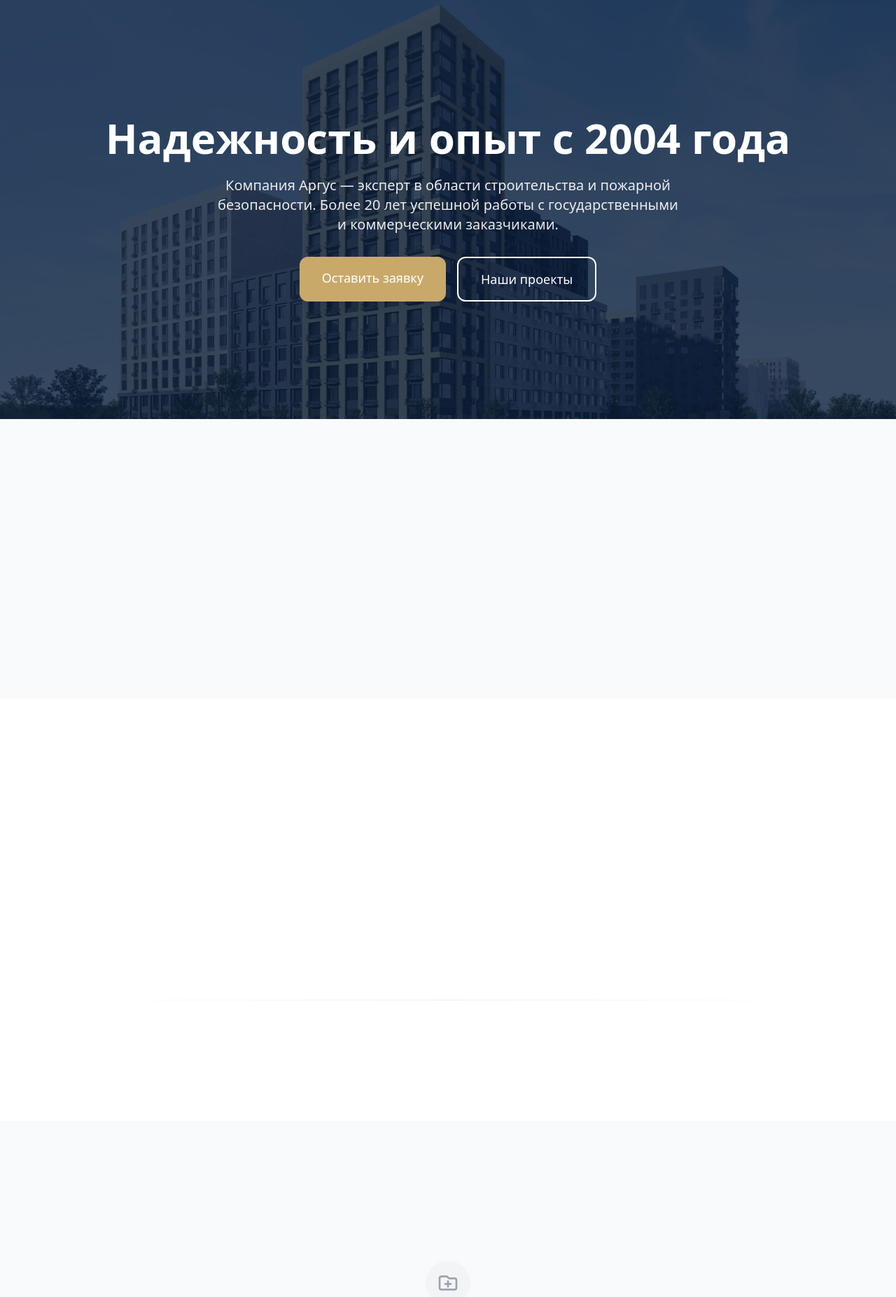
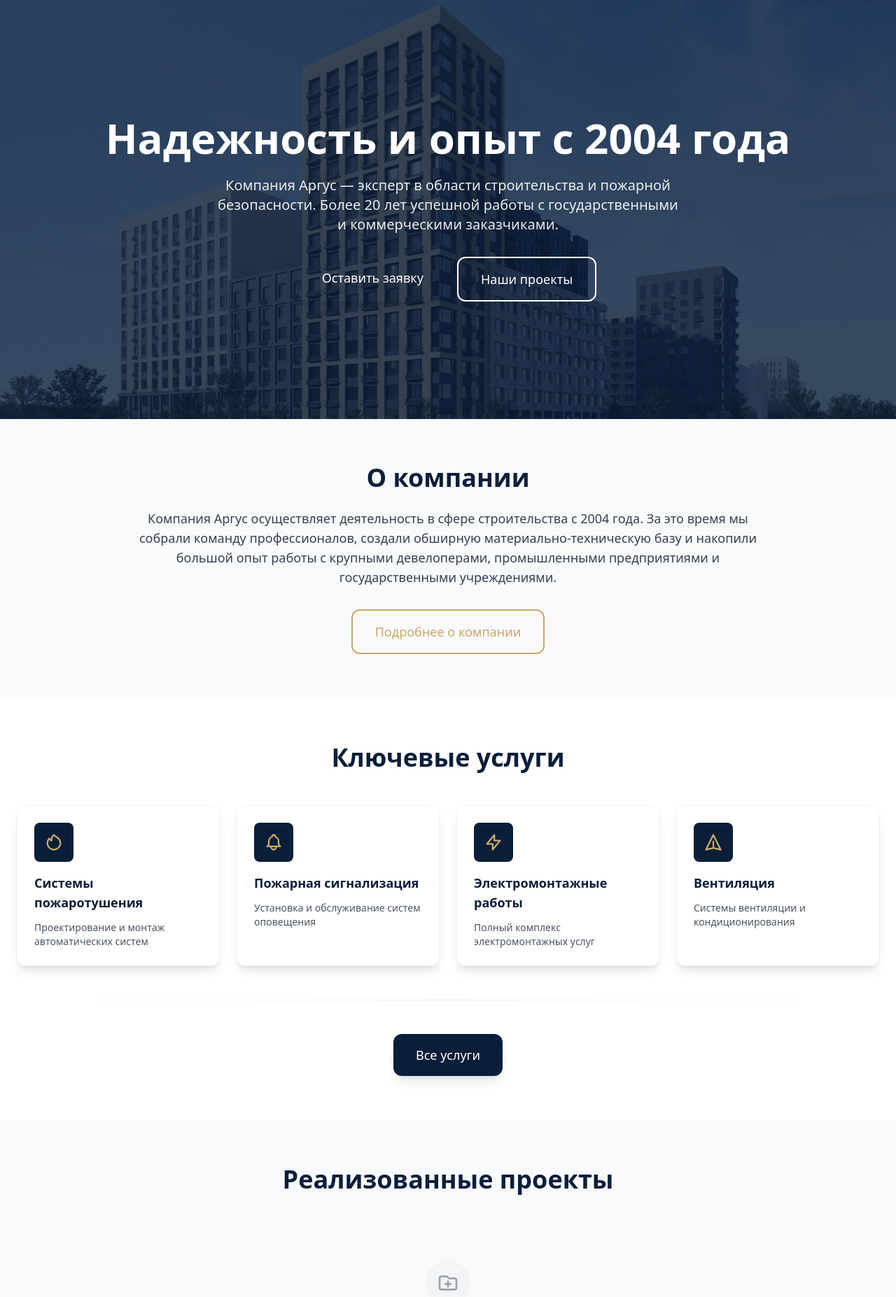
Before and after one commit to Aleexaa/argus_site, a Django app: page / in a window 1280 px wide. Shown: the part 66-1920 px from the top of the page at 70% size. Run offline with Django 5.2, Linux system fonts and the light colour scheme; data that the repository does not hold is empty; parts of the project's set-up code (start-up, migrations or seed data) failed here and were passed over; some libraries are stand-ins or nearby versions.

Commit message:
Fix home page: remove duplicate scripts, add safe lucide checks

```diff
--- a/templates/base.html
+++ b/templates/base.html
@@ -314,7 +314,7 @@
                 </div>
             </div>
             <div class="border-t border-gray-700 mt-8 pt-6 text-center text-gray-400 text-xs">
-                © 2025 Компания Аргус. Все права защищены.
+                © Компания Аргус. Все права защищены.
                 <div class="flex justify-center gap-6 mt-2">
                     <a href="{% url 'privacy_policy' %}" class="hover:text-gold transition-all">Политика конфиденциальности</a>
                     <a href="{% url 'terms' %}" class="hover:text-gold transition-all">Пользовательское соглашение</a>
--- a/templates/main/home.html
+++ b/templates/main/home.html
@@ -508,7 +508,6 @@
         width: calc(100% / 1.2);
     }
 
-    /* Для сетки из 3 колонок на мобильных */
     .grid-cols-1.md\:grid-cols-3 {
         grid-template-columns: 1fr;
     }
@@ -525,20 +524,17 @@
         width: calc(100% / 2);
     }
 
-    /* Для сетки из 3 колонок на планшетах */
     .grid-cols-1.md\:grid-cols-3 {
         grid-template-columns: repeat(2, 1fr);
     }
 }
 
 @media (min-width: 1024px) {
-    /* Для сетки из 3 колонок на десктопе */
     .grid-cols-1.md\:grid-cols-3 {
         grid-template-columns: repeat(3, 1fr);
     }
 }
 
-/* Улучшенное масштабирование для мобильных устройств */
 @media (max-width: 380px) {
     .news-card {
         min-height: 220px;
@@ -553,14 +549,12 @@
     }
 }
 
-/* Оптимизация для планшетов */
 @media (min-width: 641px) and (max-width: 767px) {
     .news-slide {
         width: calc(100% / 1.5);
     }
 }
 
-/* Поддержка ориентации телефона */
 @media (max-height: 600px) and (orientation: landscape) {
     .news-card {
         min-height: 200px;
@@ -571,7 +565,6 @@
     }
 }
 
-/* Улучшение кликабельности на мобильных */
 .mobile-touch-fix {
     min-height: 44px;
     min-width: 44px;
@@ -582,7 +575,6 @@
     font-size: 16px;
 }
 
-/* Градиенты и тени для лучшей читаемости */
 .text-shadow-sm {
     text-shadow: 0 1px 2px rgba(0, 0, 0, 0.1);
 }
@@ -590,10 +582,130 @@
 .text-shadow-md {
     text-shadow: 0 2px 4px rgba(0, 0, 0, 0.2);
 }
+
+.btn-gold {
+    background: #C9A96A;
+    transition: all 0.4s ease;
+}
+
+.btn-gold:hover {
+    background: #B89960;
+    transform: translateY(-1px);
+}
+
+.project-card {
+    transition: all 0.4s cubic-bezier(0.25, 0.46, 0.45, 0.94);
+}
+
+.project-card:hover {
+    transform: translateY(-3px);
+}
+
+.scroll-animate {
+    opacity: 0;
+    transform: translateY(30px);
+    transition: all 0.6s ease-out;
+}
+
+.scroll-animate.animated {
+    opacity: 1;
+    transform: translateY(0);
+}
+
+.animate-slide-up {
+    opacity: 0;
+    transform: translateY(30px);
+    animation: slideUp 0.8s ease-out forwards;
+}
+
+@keyframes slideUp {
+    to {
+        opacity: 1;
+        transform: translateY(0);
+    }
+}
+
+@media (max-width: 640px) {
+    .grid-cols-1.md\:grid-cols-3 {
+        grid-template-columns: 1fr;
+    }
+}
+
+@media (min-width: 641px) and (max-width: 1023px) {
+    .grid-cols-1.md\:grid-cols-3 {
+        grid-template-columns: repeat(2, 1fr);
+    }
+}
+
+@media (min-width: 1024px) {
+    .grid-cols-1.md\:grid-cols-3 {
+        grid-template-columns: repeat(3, 1fr);
+    }
+}
 </style>
 
 <script>
 document.addEventListener('DOMContentLoaded', function() {
+    // Проверка, что lucide доступен
+    if (typeof lucide !== 'undefined') {
+        try {
+            lucide.createIcons();
+        } catch(e) {
+            console.log('lucide error in home:', e);
+        }
+    }
+
+    // Клик по карточке проекта
+    const projectCards = document.querySelectorAll('.project-card');
+    projectCards.forEach(card => {
+        card.addEventListener('click', function() {
+            const projectId = this.getAttribute('data-project-id');
+            if (projectId) {
+                window.location.href = `/projects/${projectId}/`;
+            }
+        });
+    });
+
+    // Плавная прокрутка для якорей
+    document.querySelectorAll('a[href^="#"]').forEach(anchor => {
+        anchor.addEventListener('click', function (e) {
+            e.preventDefault();
+            const target = document.querySelector(this.getAttribute('href'));
+            if (target) {
+                target.scrollIntoView({
+                    behavior: 'smooth',
+                    block: 'start'
+                });
+            }
+        });
+    });
+
+    // Анимация появления элементов при скролле
+    const observerOptions = {
+        threshold: 0.1,
+        rootMargin: '0px 0px -50px 0px'
+    };
+
+    const observer = new IntersectionObserver((entries) => {
+        entries.forEach(entry => {
+            if (entry.isIntersecting) {
+                entry.target.classList.add('animated');
+            }
+        });
+    }, observerOptions);
+
+    document.querySelectorAll('.scroll-animate').forEach(el => {
+        observer.observe(el);
+    });
+
+    // Обработка анимаций с задержкой
+    const animatedElements = document.querySelectorAll('[data-animation-delay]');
+    animatedElements.forEach(el => {
+        const delay = el.getAttribute('data-animation-delay');
+        el.style.animationDelay = delay;
+    });
+
+    // ===== НОВОСТНАЯ КАРУСЕЛЬ =====
     const newsCarousel = document.getElementById('newsCarousel');
     const prevButton = document.getElementById('prevNews');
     const nextButton = document.getElementById('nextNews');
@@ -608,53 +720,6 @@ document.addEventListener('DOMContentLoaded', function() {
     let currentIndex = 0;
     let autoSlideInterval;
     let slidesPerView = calculateSlidesPerView();
-
-    // Функция для применения стилей из data-атрибутов
-    function applyDataStyles() {
-        newsCards.forEach(card => {
-            const bgColor = card.getAttribute('data-bg-color');
-            const textColor = card.getAttribute('data-text-color');
-            const buttonColor = card.getAttribute('data-button-color') || '#C9A96A';
-
-            if (bgColor) {
-                card.style.backgroundColor = bgColor;
-            }
-
-            if (textColor) {
-                const textElements = card.querySelectorAll('[data-text-color]');
-                textElements.forEach(el => {
-                    el.style.color = textColor;
-                });
-            }
-
-            const buttonElements = card.querySelectorAll('.read-more-btn');
-            buttonElements.forEach(el => {
-                const btnColor = el.getAttribute('data-button-color') || buttonColor;
-                const rgbaColor = hexToRgba(btnColor, 0.2);
-                el.style.backgroundColor = rgbaColor;
-                el.style.color = btnColor;
-            });
-
-            const borderElements = card.querySelectorAll('[data-border-color]');
-            borderElements.forEach(el => {
-                const borderColor = el.getAttribute('data-border-color');
-                if (borderColor) {
-                    el.style.borderColor = borderColor;
-                }
-            });
-        });
-    }
-
-    function hexToRgba(hex, alpha) {
-        hex = hex.replace('#', '');
-        if (hex.length === 3) {
-            hex = hex[0] + hex[0] + hex[1] + hex[1] + hex[2] + hex[2];
-        }
-        const r = parseInt(hex.substring(0, 2), 16);
-        const g = parseInt(hex.substring(2, 4), 16);
-        const b = parseInt(hex.substring(4, 6), 16);
-        return `rgba(${r}, ${g}, ${b}, ${alpha})`;
-    }
 
     function calculateSlidesPerView() {
         const width = window.innerWidth;
@@ -734,6 +799,38 @@ document.addEventListener('DOMContentLoaded', function() {
         });
     }
 
+    // Автопрокрутка
+    if (newsCarousel && newsSlides && newsSlides.length > 2) {
+        autoSlideInterval = setInterval(nextSlide, 4000);
+
+        const carouselContainer = document.querySelector('.news-carousel-container');
+        if (carouselContainer) {
+            carouselContainer.addEventListener('mouseenter', () => {
+                clearInterval(autoSlideInterval);
+            });
+            carouselContainer.addEventListener('mouseleave', () => {
+                autoSlideInterval = setInterval(nextSlide, 4000);
+            });
+        }
+    }
+
+    // Адаптация при изменении размера окна
+    if (newsCarousel) {
+        window.addEventListener('resize', function() {
+            if (newsCarousel) {
+                const oldSlidesPerView = slidesPerView;
+                updateSlidesWidth();
+                if (oldSlidesPerView !== slidesPerView) {
+                    currentIndex = 0;
+                    updateCarousel();
+                }
+            }
+        });
+        updateSlidesWidth();
+        updateCarousel();
+    }
+
+    // ===== МОДАЛЬНОЕ ОКНО НОВОСТЕЙ =====
     function openNewsModal(newsIndex) {
         let newsElement = document.querySelector(`.news-card[data-news-index="${newsIndex}"]`);
         if (!newsElement) {
@@ -802,12 +899,6 @@ document.addEventListener('DOMContentLoaded', function() {
             if (closeBtn) {
                 closeBtn.addEventListener('click', closeNewsModal);
             }
-            const externalLink = modalContent.querySelector('a[target="_blank"]');
-            if (externalLink) {
-                externalLink.addEventListener('click', (e) => {
-                    e.stopPropagation();
-                });
-            }
         }, 100);
 
         newsModal.classList.remove('hidden');
@@ -829,7 +920,6 @@ document.addEventListener('DOMContentLoaded', function() {
         setTimeout(() => {
             newsModal.classList.add('hidden');
             newsModal.classList.remove('show');
-            modalContainer.style.backgroundColor = '';
             document.body.style.overflow = '';
             resetAutoSlide();
         }, 300);
@@ -861,21 +951,6 @@ document.addEventListener('DOMContentLoaded', function() {
         });
     });
 
-    // Обработчики для слайдов в карусели
-    if (newsCarousel) {
-        document.querySelectorAll('.news-slide').forEach((slide) => {
-            slide.addEventListener('click', (e) => {
-                if (!e.target.closest('.read-more-btn') && !e.target.closest('button')) {
-                    const newsIndex = slide.getAttribute('data-news-index');
-                    if (newsIndex !== null) {
-                        openNewsModal(newsIndex);
-                    }
-                }
-            });
-        });
-    }
-
-    // Улучшенные обработчики для модального окна
     if (closeModal) {
         closeModal.addEventListener('click', (e) => {
             e.stopPropagation();
@@ -893,53 +968,6 @@ document.addEventListener('DOMContentLoaded', function() {
         if (e.key === 'Escape' && !newsModal.classList.contains('hidden')) {
             closeNewsModal();
         }
-    });
-
-    // Автопрокрутка для карусели (только если есть карусель)
-    if (newsCarousel && newsSlides && newsSlides.length > 2) {
-        autoSlideInterval = setInterval(nextSlide, 4000);
-
-        const carouselContainer = document.querySelector('.news-carousel-container');
-        if (carouselContainer) {
-            carouselContainer.addEventListener('mouseenter', () => {
-                clearInterval(autoSlideInterval);
-            });
-
-            carouselContainer.addEventListener('mouseleave', () => {
-                autoSlideInterval = setInterval(nextSlide, 4000);
-            });
-
-            carouselContainer.addEventListener('touchstart', () => {
-                clearInterval(autoSlideInterval);
-            });
-        }
-    }
-
-    // Адаптация при изменении размера окна (только если есть карусель)
-    if (newsCarousel) {
-        window.addEventListener('resize', function() {
-            if (newsCarousel) {
-                const oldSlidesPerView = slidesPerView;
-                updateSlidesWidth();
-                if (oldSlidesPerView !== slidesPerView) {
-                    currentIndex = 0;
-                    updateCarousel();
-                }
-            }
-        });
-
-        updateSlidesWidth();
-        updateCarousel();
-    }
-
-    // Применяем стили из data-атрибутов после загрузки DOM
-    applyDataStyles();
-
-    // Обработка анимаций с задержкой
-    const animatedElements = document.querySelectorAll('[data-animation-delay]');
-    animatedElements.forEach(el => {
-        const delay = el.getAttribute('data-animation-delay');
-        el.style.animationDelay = delay;
     });
 });
 </script>
@@ -1126,125 +1154,4 @@ document.addEventListener('DOMContentLoaded', function() {
     </div>
 </section>
 
-<style>
-    .btn-gold {
-        background: #C9A96A;
-        transition: all 0.4s ease;
-    }
-
-    .btn-gold:hover {
-        background: #B89960;
-        transform: translateY(-1px);
-    }
-
-    .project-card {
-        transition: all 0.4s cubic-bezier(0.25, 0.46, 0.45, 0.94);
-    }
-
-    .project-card:hover {
-        transform: translateY(-3px);
-    }
-
-    /* Анимации для появления элементов при скролле */
-    .scroll-animate {
-        opacity: 0;
-        transform: translateY(30px);
-        transition: all 0.6s ease-out;
-    }
-
-    .scroll-animate.animated {
-        opacity: 1;
-        transform: translateY(0);
-    }
-
-    .animate-slide-up {
-        opacity: 0;
-        transform: translateY(30px);
-        animation: slideUp 0.8s ease-out forwards;
-    }
-
-    @keyframes slideUp {
-        to {
-            opacity: 1;
-            transform: translateY(0);
-        }
-    }
-
-    /* Адаптивность для сетки проектов */
-    @media (max-width: 640px) {
-        .grid-cols-1.md\:grid-cols-3 {
-            grid-template-columns: 1fr;
-        }
-    }
-
-    @media (min-width: 641px) and (max-width: 1023px) {
-        .grid-cols-1.md\:grid-cols-3 {
-            grid-template-columns: repeat(2, 1fr);
-        }
-    }
-
-    @media (min-width: 1024px) {
-        .grid-cols-1.md\:grid-cols-3 {
-            grid-template-columns: repeat(3, 1fr);
-        }
-    }
-</style>
-
-<script>
-// Инициализация иконок
-lucide.createIcons();
-
-// Клик по карточке проекта для открытия детальной страницы
-document.addEventListener('DOMContentLoaded', function() {
-    const projectCards = document.querySelectorAll('.project-card');
-
-    projectCards.forEach(card => {
-        card.addEventListener('click', function() {
-            const projectId = this.getAttribute('data-project-id');
-            if (projectId) {
-                window.location.href = `/projects/${projectId}/`;
-            }
-        });
-    });
-
-    // Плавная прокрутка для якорей
-    document.querySelectorAll('a[href^="#"]').forEach(anchor => {
-        anchor.addEventListener('click', function (e) {
-            e.preventDefault();
-            const target = document.querySelector(this.getAttribute('href'));
-            if (target) {
-                target.scrollIntoView({
-                    behavior: 'smooth',
-                    block: 'start'
-                });
-            }
-        });
-    });
-
-    // Анимация появления элементов при скролле
-    const observerOptions = {
-        threshold: 0.1,
-        rootMargin: '0px 0px -50px 0px'
-    };
-
-    const observer = new IntersectionObserver((entries) => {
-        entries.forEach(entry => {
-            if (entry.isIntersecting) {
-                entry.target.classList.add('animated');
-            }
-        });
-    }, observerOptions);
-
-    document.querySelectorAll('.scroll-animate').forEach(el => {
-        observer.observe(el);
-    });
-
-    // Обработка анимаций с задержкой
-    const animatedElements = document.querySelectorAll('[data-animation-delay]');
-    animatedElements.forEach(el => {
-        const delay = el.getAttribute('data-animation-delay');
-        el.style.animationDelay = delay;
-    });
-});
-</script>
 {% endblock %}
```
